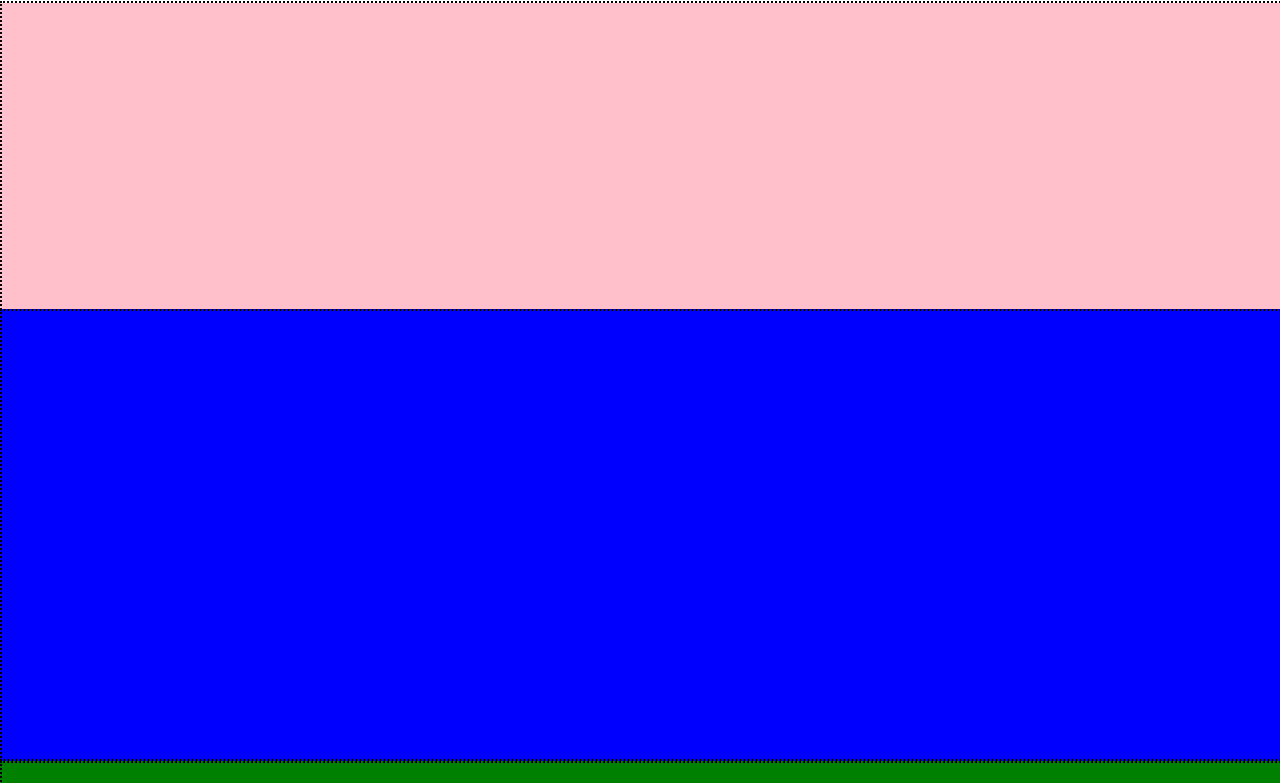
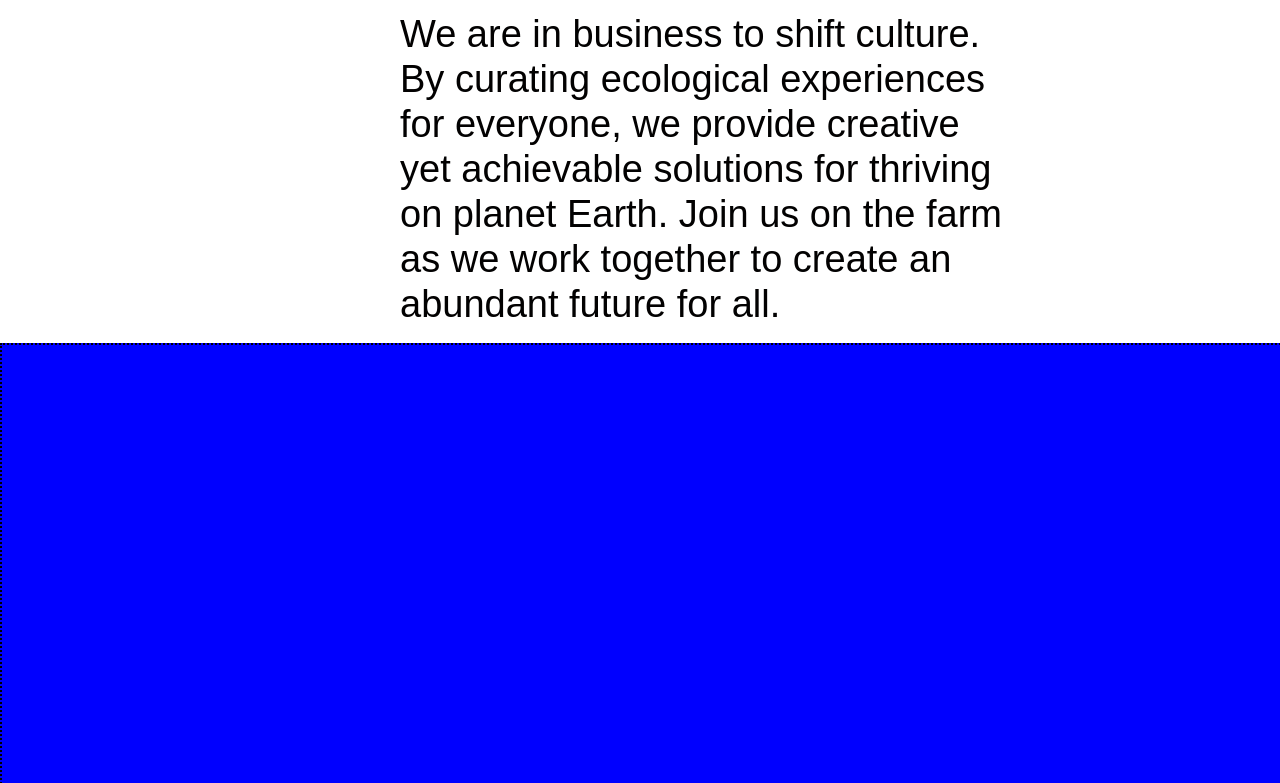
Before and after one commit to prostodiva/group4project, a plain HTML site: page programs/index.html in a window 1280 px wide. Shown: the part 110-893 px from the top of the page. Drawn offline with Linux system fonts and the light colour scheme.

Commit message:
section1 in main has been finished

```diff
--- a/programs/index.html
+++ b/programs/index.html
@@ -76,7 +76,16 @@
         </div>
 
         <div class="main" id="main">
-            <section class="section1"></section>
+            <section class="section1">
+                <div>
+                    <div class="conteinerMain1">
+                        <div class="paragraph">
+                            <p>We are in business to shift culture.<br>
+                                By curating ecological experiences<br> for everyone, we provide creative<br> yet achievable solutions for thriving<br> on planet Earth. Join us on the farm<br> as we work together to create an<br> abundant future for all.</p>
+                        </div>
+                    </div>
+                </div>
+            </section>
             <section class="section2"></section>
             <section class="section3"></section>
             <section class="section4"></section>
--- a/programs/style.css
+++ b/programs/style.css
@@ -10,7 +10,6 @@ html {
     top: 0;
     left: 0;
     z-index: 2;
-    border: 2px black dotted;
     background-color: #FFFFFF;
 }
 
@@ -161,12 +160,31 @@ body {
 
 .section1 {
     position: relative;
-    background: pink;
     top: 109.41px;
     width: 100%;
     height: 415px;
-    border: 2px black dotted;
 }
+
+.conteinerMain1 {
+    position: relative;
+    left: 400px;
+    bottom: 25px;
+    width: 50%;
+    height: 315;
+}
+
+.paragraph {
+    font-family: "Din Next LT Pro", sans-serif;
+    font-size: 38px;
+    line-height: 45px;
+    vertical-align: baseline;
+    letter-spacing: normal;
+    word-spacing: 0px;
+    font-weight: 800px;
+    text-align: start;
+    color: #020101;
+}
+
 
 
 .section2 {
```
